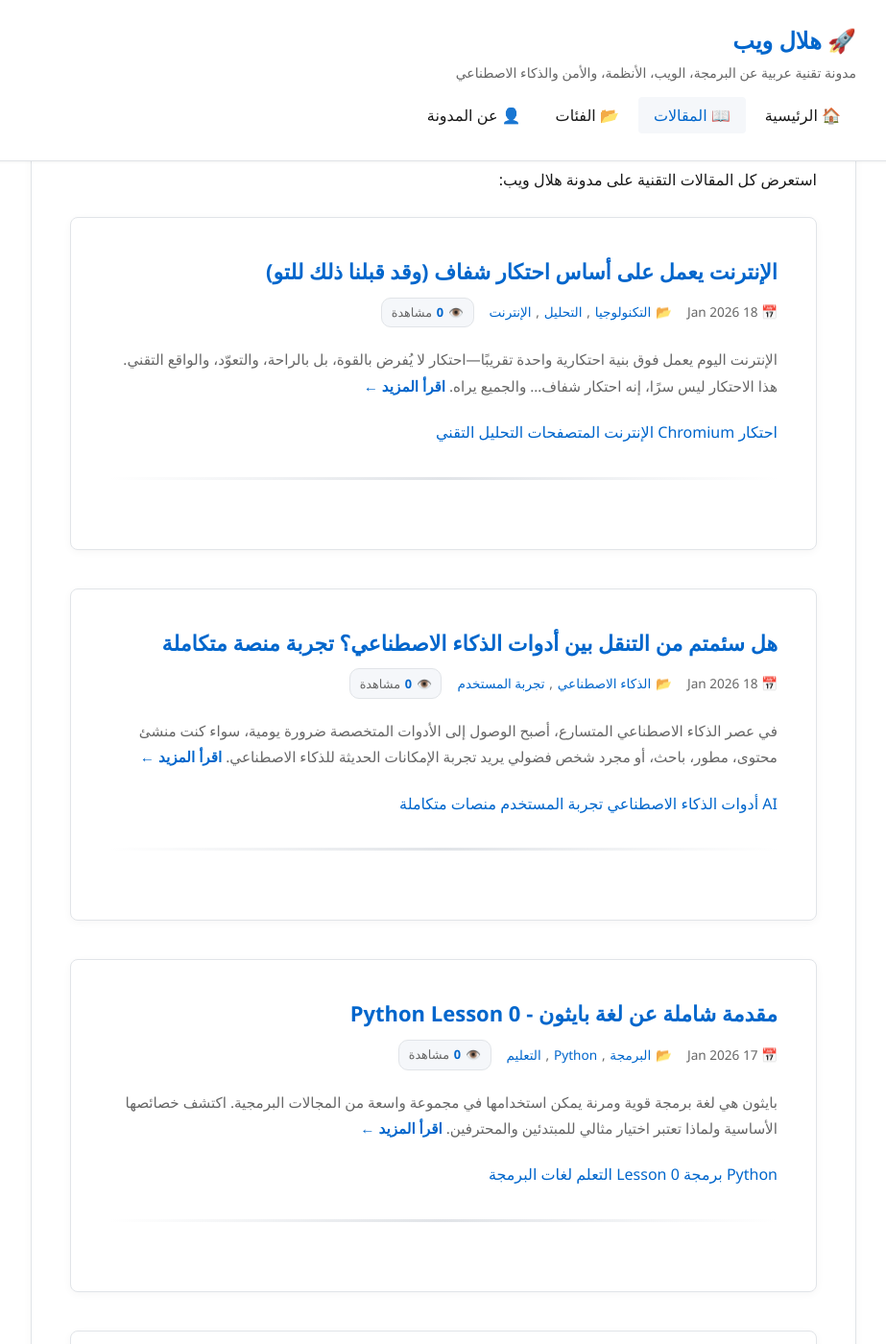
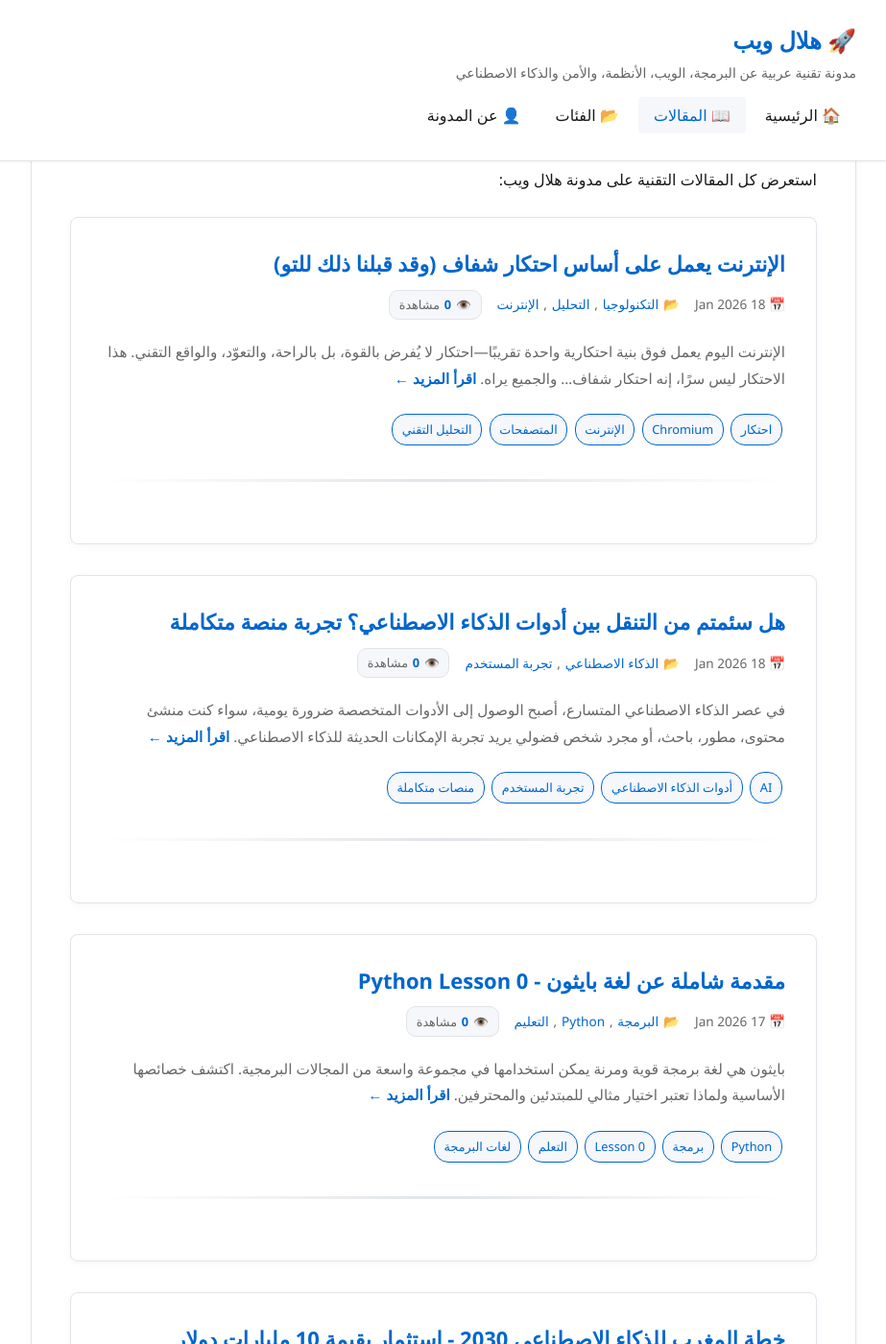
Before and after one commit to KerrasDev/HellaleWeb, a Jekyll site: the page built from posts/index.md, in a window 1280 px wide and 1400 px high, scrolled down 336 px. Shown: the whole window at 96% size, without its empty margins (178-1101 px from the left). Built offline with Jekyll 4.4.1, drawn with Linux system fonts in a browser that asks for light colours; some web fonts are replaced.

Commit message:
Fix CSS issues for post list view counters

```diff
--- a/assets/css/style.css
+++ b/assets/css/style.css
@@ -423,11 +423,21 @@
 .post-list-item {
     transition: all 0.3s ease;
     position: relative;
+    background-color: var(--bg);
+    padding: 2rem;
+    margin-bottom: 2rem;
+    border-radius: 8px;
+    border: 1px solid var(--border);
+    box-shadow: 0 2px 8px rgba(0, 0, 0, 0.04);
 }
 
 .post-list-item:hover {
     border-color: var(--primary);
     box-shadow: 0 6px 20px rgba(0, 102, 204, 0.12);
+}
+
+.post-list-header {
+    margin-bottom: 1rem;
 }
 
 .post-list-header h3 {
@@ -437,11 +447,30 @@
 }
 
 .post-list-header h3 a {
+    color: var(--primary);
+    text-decoration: none;
     transition: all 0.2s;
 }
 
 .post-list-header h3 a:hover {
     text-decoration: underline;
+    color: var(--accent);
+}
+
+.post-list-meta {
+    color: var(--text-light);
+    font-size: 0.85rem;
+    display: flex;
+    flex-wrap: wrap;
+    gap: 1rem;
+    align-items: center;
+    margin: 0.5rem 0;
+}
+
+.post-list-meta > span {
+    display: inline-flex;
+    align-items: center;
+    gap: 0.3rem;
 }
 
 .post-list-excerpt {
@@ -449,6 +478,15 @@
     line-height: 1.8;
     margin: 1.25rem 0;
     font-size: 0.95rem;
+}
+
+.post-list-link {
+    color: var(--primary);
+    text-decoration: none;
+}
+
+.post-list-link:hover {
+    text-decoration: underline;
 }
 
 .read-more {
@@ -462,6 +500,46 @@
 
 .read-more:hover {
     gap: 0.75rem;
+}
+
+.post-views-list {
+    font-weight: 500;
+    color: var(--text-light);
+    background-color: var(--bg-light);
+    padding: 0.2rem 0.6rem;
+    border-radius: 10px;
+    border: 1px solid var(--border);
+    font-size: 0.8rem;
+    display: inline-flex;
+    align-items: center;
+    gap: 0.3rem;
+}
+
+.post-views-list .view-count {
+    color: var(--primary);
+    font-weight: 600;
+}
+
+.post-tags-list {
+    margin: 1rem 0;
+}
+
+.tag-small {
+    display: inline-block;
+    background-color: var(--bg-light);
+    color: var(--primary);
+    padding: 0.25rem 0.6rem;
+    border-radius: 15px;
+    font-size: 0.8rem;
+    margin: 0.2rem 0.2rem 0.2rem 0;
+    border: 1px solid var(--primary);
+    transition: all 0.2s;
+}
+
+.tag-small:hover {
+    background-color: var(--primary);
+    color: white;
+    transform: translateY(-1px);
 }
 
 /* ===== Categories & Tags Pages ===== */
@@ -696,6 +774,21 @@
         align-items: flex-start;
         gap: 0.5rem;
     }
+
+    /* Responsive fixes for post lists */
+    .post-list-item {
+        padding: 1.5rem;
+    }
+
+    .post-list-meta {
+        flex-direction: column;
+        align-items: flex-start;
+        gap: 0.5rem;
+    }
+
+    .post-list-header h3 {
+        font-size: 1.25rem;
+    }
 }
 
 @media (max-width: 480px) {
@@ -719,6 +812,20 @@
     .cta-button {
         padding: 0.625rem 1.25rem;
         font-size: 0.9375rem;
+    }
+
+    /* Responsive fixes for post lists */
+    .post-list-item {
+        padding: 1rem;
+    }
+
+    .post-list-meta {
+        font-size: 0.8rem;
+    }
+
+    .post-views-list {
+        font-size: 0.75rem;
+        padding: 0.15rem 0.5rem;
     }
 }
 
```
